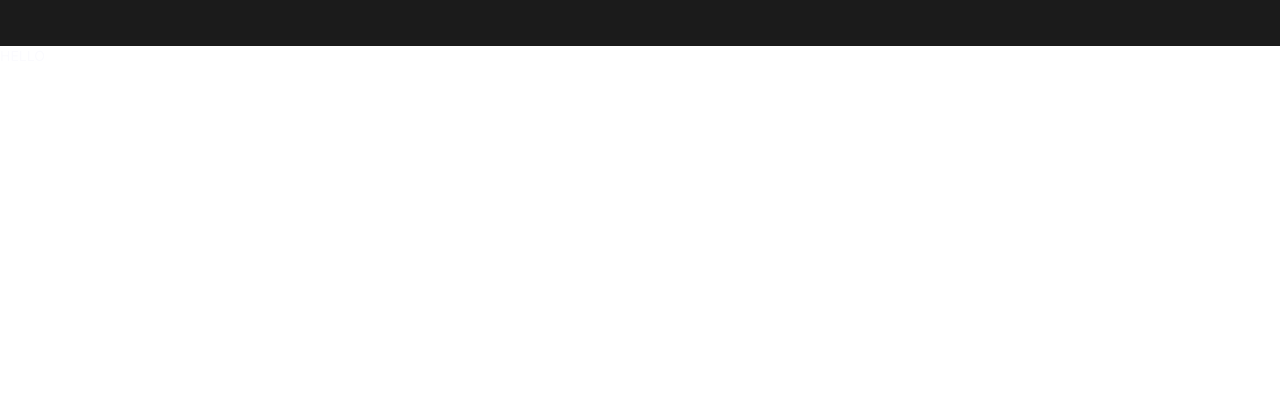
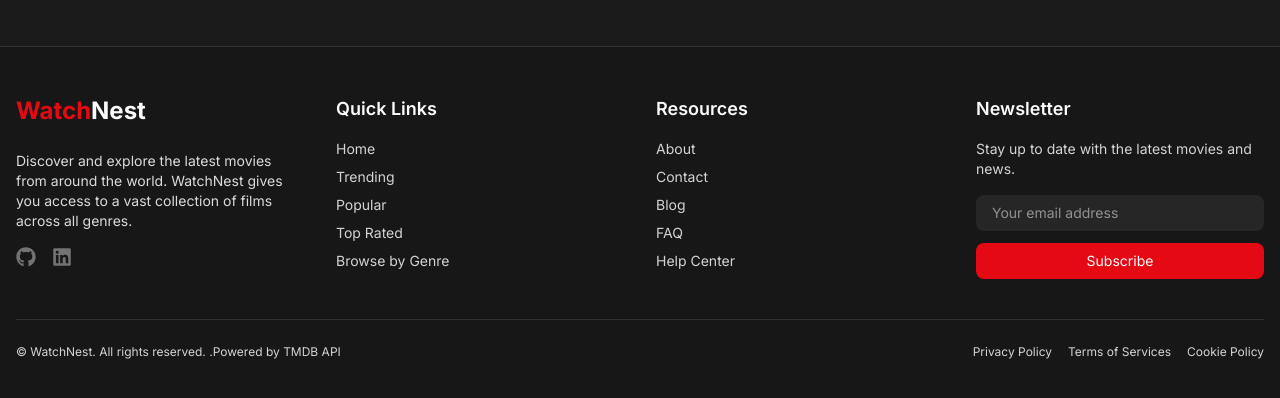
Before and after one commit to nikhilsuresh400/movies-website, a React (Vite) app: page / in a window 1280 px wide. Shown: the part 2405-2803 px from the top of the page. Before the commit the page ends 2471 px from the top, so only its background shows below. Built offline with nearby package versions, Linux system fonts and the light colour scheme; a web font is replaced by a local one.

Commit message:
feat: implement Footer component with links, resources, and newsletter subscription

```diff
--- a/src/components/Footer.jsx
+++ b/src/components/Footer.jsx
@@ -1,10 +1,182 @@
 import React from 'react'
+import { FaGithub, FaImdb, FaLinkedin, FaLinkedinIn } from 'react-icons/fa'
 
 const Footer = () => {
     return (
-        <div>
-            HELLO
-        </div>
+        <footer className='bg-neutral-900 text-secondaryText-dark border-t border-divider-dark'>
+
+                <div className="container mx-auto px-4 py-12">
+                    <div className="grid grid-cols-1 md:grid-cols-2 lg:grid-cols-4 gap-8">
+                        <div>
+                            <a href="/" className='inline-block mb-6'>
+                                <span className='text-theme-red font-bold text-2xl'>
+                                    Watch
+                                    <span className='text-primaryText-dark'>
+                                        Nest
+                                    </span>
+                                </span>
+                            </a>
+                            <p className='mb-4 text-sm'>
+                                Discover and explore the latest movies from around the world. WatchNest gives you access to a vast collection of films across all genres.
+                            </p>
+                            <div className='flex space-x-4'>
+                                <a
+                                    href="https://github.com/nikhilsuresh400"
+                                    target='_blank'
+                                    rel='noopener noreferrer'
+                                    className='text-neutral-500 hover:text-primaryText-dark transition-colors'
+                                >
+                                    <FaGithub
+                                        className='h-5 w-5'
+                                    />
+                                </a>
+
+                                <a
+                                    href="https://www.linkedin.com/in/nikhil-suresh-8694ba375/"
+                                    target='_blank'
+                                    rel='noopener noreferrer'
+                                    className='text-neutral-500 hover:text-primaryText-dark transition-colors'
+                                >
+                                    <FaLinkedin
+                                        className='h-5 w-5'
+                                    />
+                                </a>
+                            </div>
+                        </div>
+
+
+                        <div className='text-neutral-300'>
+                            <h3 className='text-primaryText-dark font-semibold text-lg mb-4'>
+                                Quick Links
+                            </h3>
+                            <ul className='space-y-2 text-sm'>
+                                <li>
+                                    <a href="#" className='hover:text-primaryText-dark transition-all'>
+                                        Home
+                                    </a>
+                                </li>
+                                <li>
+                                    <a href="#trending" className='hover:text-primaryText-dark transition-all'>
+                                        Trending
+                                    </a>
+                                </li>
+                                <li>
+                                    <a href="#popular" className='hover:text-primaryText-dark transition-all'>
+                                        Popular
+                                    </a>
+                                </li>
+                                <li>
+                                    <a href="#top-rated" className='hover:text-primaryText-dark transition-all'>
+                                        Top Rated
+                                    </a>
+                                </li>
+                                <li>
+                                    <a href="#genres" className='hover:text-primaryText-dark transition-all'>
+                                        Browse by Genre
+                                    </a>
+                                </li>
+                            </ul>
+                        </div>
+
+                        <div className='text-neutral-300'>
+                            <h3 className='text-primaryText-dark font-semibold text-lg mb-4'>
+                                Resources
+                            </h3>
+                            <ul className='space-y-2 text-sm'>
+                                <li>
+                                    <a
+                                        href="#" className='hover:text-primaryText-dark'
+                                    >
+                                        About
+                                    </a>
+                                </li>
+                                <li>
+                                    <a
+                                        href="#" className='hover:text-primaryText-dark'
+                                    >
+                                        Contact
+                                    </a>
+                                </li>
+                                <li>
+                                    <a
+                                        href="#" className='hover:text-primaryText-dark'
+                                    >
+                                        Blog
+                                    </a>
+                                </li>
+                                <li>
+                                    <a
+                                        href="#" className='hover:text-primaryText-dark'
+                                    >
+                                        FAQ
+                                    </a>
+                                </li>
+                                <li>
+                                    <a
+                                        href="#" className='hover:text-primaryText-dark'
+                                    >
+                                        Help Center
+                                    </a>
+                                </li>
+                            </ul>
+                        </div>
+
+                        <div>
+                            <h3 className='text-primaryText-dark font-semibold text-lg mb-4'>
+                                Newsletter
+                            </h3>
+                            <p className='text-sm text-neutral-300 mb-4'>
+                                Stay up to date with the latest movies and news.
+                            </p>
+
+                            <form className='space-y-3'>
+                                <div className='relative'>
+                                    <input
+                                        type="email"
+                                        placeholder='Your email address'
+                                        className='w-full bg-neutral-800 border-divider-dark text-primaryText-dark px-4 py-2 rounded-lg focus:outline-none focus:ring-2 focus:ring-theme-red/70 text-sm transition-all'
+                                    />
+                                </div>
+                                <button className='w-full bg-theme-red hover:bg-theme-darkred text-primaryText-dark py-2 rounded-lg transition-all text-sm'>
+                                    Subscribe
+                                </button>
+                            </form>
+                        </div>
+                    </div>
+
+                    <div className='text-neutral-300 border-t border-divider-dark mt-10 pt-6 flex flex-col md:flex-row justify-between'>
+                        <p className='text-xs'>
+                            &copy; WatchNest. All rights reserved. <br className='md:hidden' />
+                            <span className='hidden md:inline'>.</span>
+                            Powered by{" "}
+                            <a href="#" className='hover:text-primaryText-dark hover:underline underline-offset-4 transition-all'>
+                                TMDB API
+                            </a>
+                        </p>
+                        <div className='fkex space-x-4 mt-4 md:mt-0 text-xs'>
+                            <a
+                                href="Privacy Policy"
+                                className='hover:text-primaryText-dark transition-all hover:underline underline-offset-4'
+                            >
+                                Privacy Policy
+                            </a>
+                            <a
+                                href="Privacy Policy"
+                                className='hover:text-primaryText-dark transition-all hover:underline underline-offset-4'
+                            >
+                                Terms of Services
+                            </a>
+                            <a
+                                href="Privacy Policy"
+                                className='hover:text-primaryText-dark transition-all hover:underline underline-offset-4'
+                            >
+                                Cookie Policy
+                            </a>
+                        </div>
+                    </div>
+                </div>
+
+        </footer>
     )
 }
 
--- a/src/components/Navbar.jsx
+++ b/src/components/Navbar.jsx
@@ -46,7 +46,7 @@
                         <input
                             type="text"
                             placeholder='Search movies...'
-                            className='bg-surface-light text-primaryText-light border-divider-dark px-4 py-2 rounded-full w-48 focus:w-64 transition-all duration-300 focus:outline-none focus:ring-2 focus:ring-theme-red/70'
+                            className='bg-surface-light text-primaryText-light border-divider-dark px-4 py-2 rounded-full w-48 focus:w-64 transition-all duration-300 focus:outline-none'
                         />
 
                         {/* CONDITIONAL RENDERING */}
```
